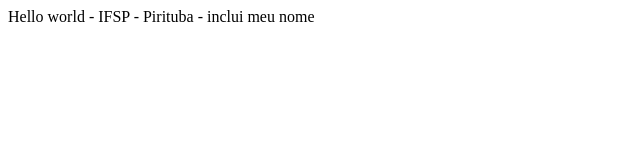
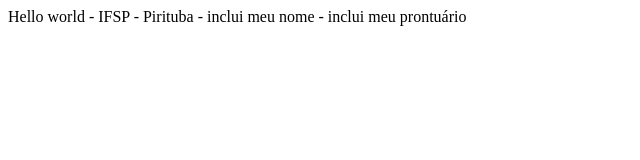
Before and after one commit to JPBatelli/PWEaula01PT3016943, a plain HTML site: page index.html in a window 1280 px wide. Shown: the whole page, without its empty margins (0-640 px from the left). Drawn offline with Linux system fonts and the light colour scheme.

Commit message:
inclui meu prontuário

```diff
--- a/index.html
+++ b/index.html
@@ -9,7 +9,7 @@
 </head>
 
 <body>
-  Hello world - IFSP - Pirituba - inclui meu nome
+  Hello world - IFSP - Pirituba - inclui meu nome - inclui meu prontuário
   <script src="script.js"></script>
 </body>
 
```
